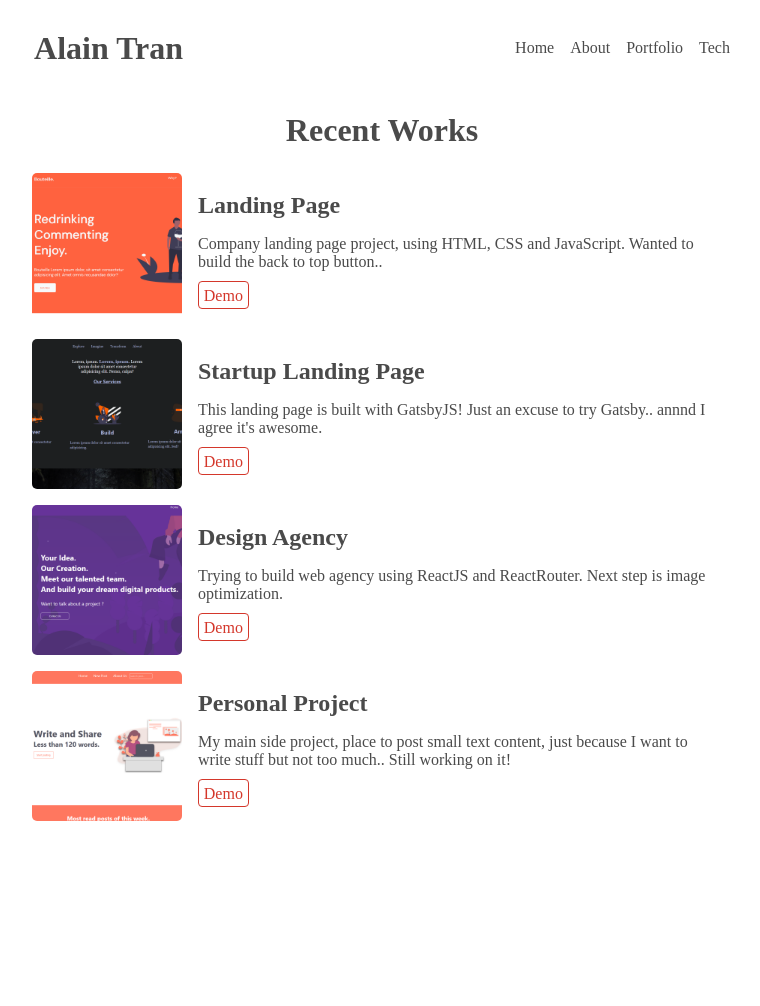
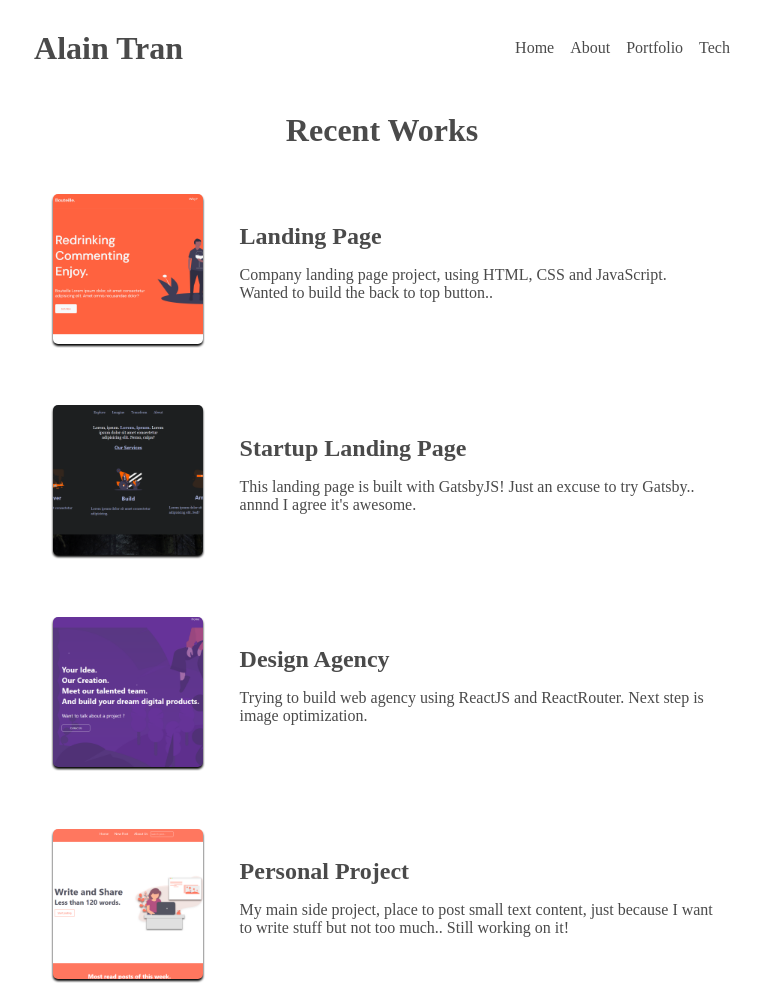
Before and after one commit to alaincodes/alain.codes, a Gatsby site: page /portfolio in a window 1280 px wide. Shown: the whole page, without its empty margins (258-1018 px from the left). Before the commit the page ends 845 px from the top, so only its background shows below. Built offline with nearby package versions, Linux system fonts and the light colour scheme; Gatsby itself is replaced by a stand-in of ours.

Commit message:
added dribbble social and portfolio effect

```diff
--- a/src/components/layout.scss
+++ b/src/components/layout.scss
@@ -28,8 +28,10 @@ html {
     border-radius: 50%;
     margin: 1rem;
     overflow: hidden;
+    filter: drop-shadow(0px 5px 3px black);
   }
   .socials {
+    filter: drop-shadow(0px 2px 1px black);
     .socials-btn {
       margin: 0.3rem;
       img {
--- a/src/pages/portfolio.jsx
+++ b/src/pages/portfolio.jsx
@@ -20,61 +20,69 @@ const Portfolio = () => {
         <animated.div style={anim}>
           <h1 className="portfolio-h1">Recent Works</h1>
           <div className="project-container">
+            <a
+              href="https://alaincodes.github.io/website-navbar-onscroll/"
+              target="_blank"
+              className="project-btn"
+              rel="noopener noreferrer"
+            >
               <img className="project-img" src={bouteille} alt="" />
+            </a>
+
             <div>
               <h2 className="project-h2">Landing Page</h2>
               <p className="project-p">
                 Company landing page project, using HTML, CSS and JavaScript.
                 Wanted to build the back to top button..
               </p>
+            </div>
+          </div>
+          <div className="project-container">
             <a
-                href="https://alaincodes.github.io/website-navbar-onscroll/"
+              href="https://competent-murdock-45eab5.netlify.com/"
               target="_blank"
               className="project-btn"
               rel="noopener noreferrer"
             >
-                Demo
+              <img className="project-img" src={startup} alt="" />
             </a>
-            </div>
-          </div>
-          <div className="project-container">
-            <img className="project-img" src={startup} alt="" />
+
             <div>
               <h2 className="project-h2">Startup Landing Page</h2>
               <p className="project-p">
                 This landing page is built with GatsbyJS! Just an excuse to try
                 Gatsby.. annnd I agree it's awesome.
               </p>
+            </div>
+          </div>
+          <div className="project-container">
             <a
-                href="https://competent-murdock-45eab5.netlify.com/"
+              href="https://clout.netlify.com/"
               target="_blank"
               className="project-btn"
               rel="noopener noreferrer"
             >
-                Demo
+              <img className="project-img" src={clout} alt="" />
             </a>
-            </div>
-          </div>
-          <div className="project-container">
-            <img className="project-img" src={clout} alt="" />
+
             <div>
               <h2 className="project-h2">Design Agency</h2>
               <p className="project-p">
                 Trying to build web agency using ReactJS and ReactRouter. Next
                 step is image optimization.
               </p>
+            </div>
+          </div>
+          <div className="project-container">
             <a
-                href="https://clout.netlify.com/"
+              href="https://papyrus-project.alaincodes.now.sh/"
               target="_blank"
               className="project-btn"
               rel="noopener noreferrer"
             >
-                Demo
+              <img className="project-img" src={papyrus} alt="" />
             </a>
-            </div>
-          </div>
-          <div className="project-container">
-            <img className="project-img" src={papyrus} alt="" />
+
             <div>
               <h2 className="project-h2">Personal Project</h2>
               <p className="project-p">
@@ -82,14 +90,6 @@ const Portfolio = () => {
                 because I want to write stuff but not too much.. Still working
                 on it!
               </p>
-              <a
-                href="https://papyrus-project.alaincodes.now.sh/"
-                target="_blank"
-                className="project-btn"
-                rel="noopener noreferrer"
-              >
-                Demo
-              </a>
             </div>
           </div>
         </animated.div>
--- a/src/pages/portfolio.scss
+++ b/src/pages/portfolio.scss
@@ -17,10 +17,25 @@
     align-items: center;
     margin: 1rem auto;
     max-width: 700px;
+    .project-btn {
+      background: transparent;
+      padding: 0.3rem;
+      border-radius: 4px;
+      color: #4a4a4a;
+      text-decoration: none;
+      transition: all 0.3s ease;
+      margin: 1rem;
+      color: #d4372b;
+      transition: all 0.4s ease-in-out;
+      filter: drop-shadow(0px 2px 1px black);
 
-    .project-img {
-      width: 150px;
-      border-radius: 5px;
+      &:hover {
+        filter: drop-shadow(0px 5px 3px black);
+      }
+      .project-img {
+        width: 150px;
+        border-radius: 5px;
+      }
     }
 
     .project-h2 {
@@ -29,22 +44,6 @@
     .project-p {
       margin: 1rem;
       max-width: 800px;
-    }
-    .project-btn {
-      background: transparent;
-      padding: 0.3rem;
-      border: 1px solid #d4372b;
-      border-radius: 4px;
-      color: #4a4a4a;
-      text-decoration: none;
-      transition: all 0.3s ease;
-      margin: 1rem;
-      color: #d4372b;
-
-      &:hover {
-        background: #d4372b;
-        color: #fff;
-      }
     }
   }
 }
```
Also changed, not shown: src/components/layout.js (+11 -2 lines), src/images/dribbble.svg (added). Lines whose indentation alone changed are shown as unchanged.
